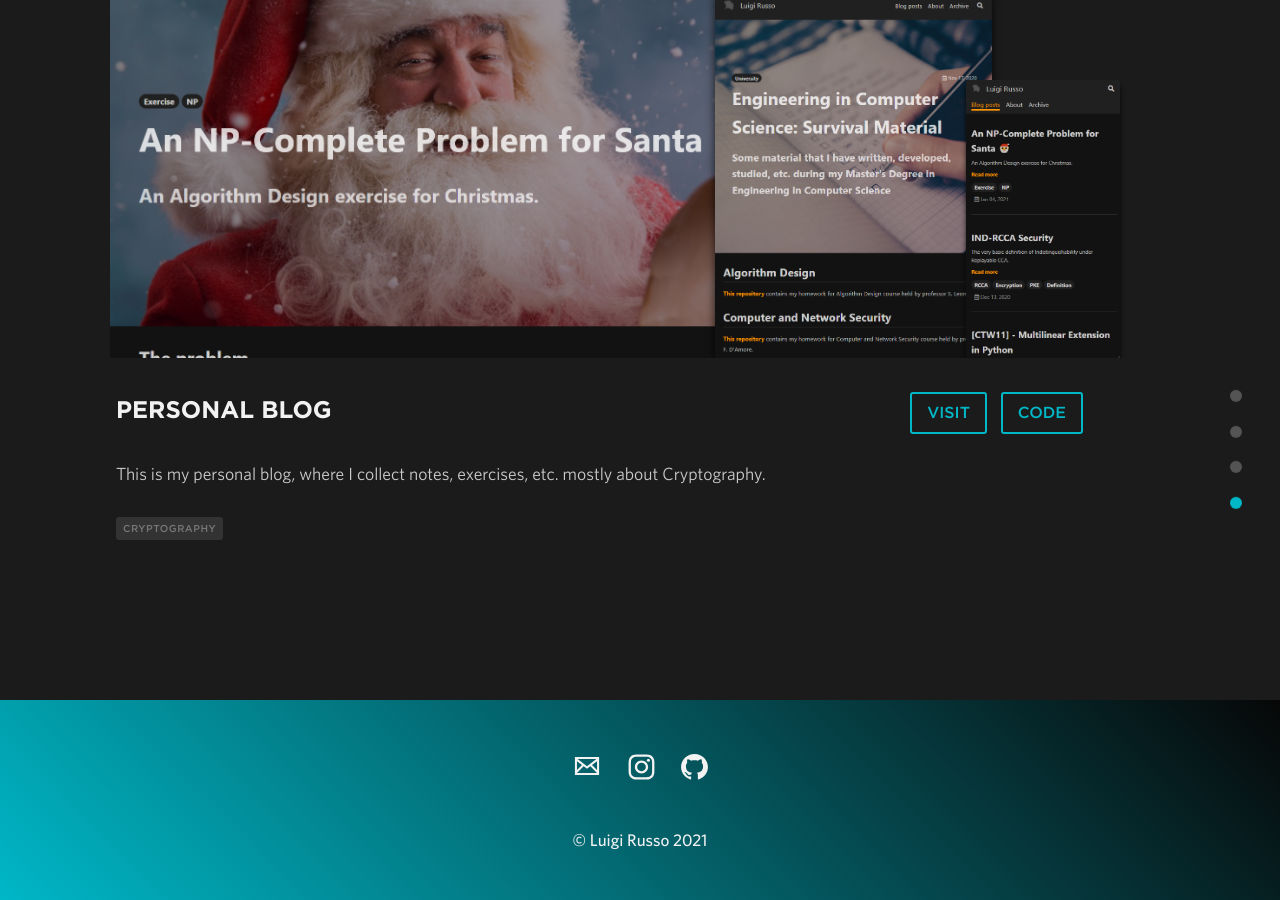
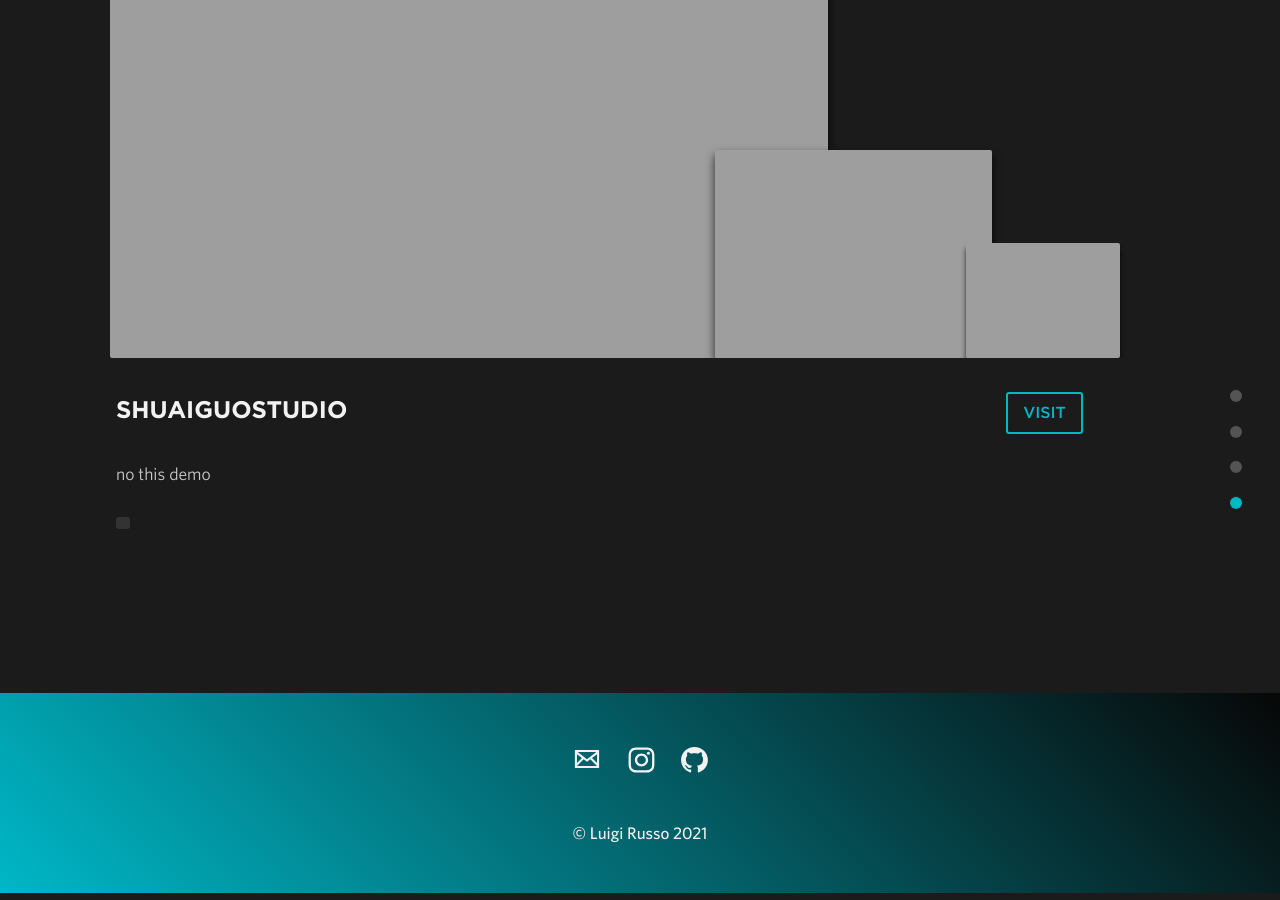
Before and after one commit to dongfangbotao/shuaiguostudio, a Jekyll site: the page built from index.html, in a window 1280 px wide and 900 px high, scrolled down 3275 px. Built offline with Jekyll 4.4.1, drawn with Linux system fonts in a browser that asks for light colours; nearby versions of some CDN libraries.

Commit message:
Update portfolio.yml

```diff
--- a/_data/portfolio.yml
+++ b/_data/portfolio.yml
@@ -1,7 +1,7 @@
-- title: Personal Blog
-  demo: https://lrusso96.github.io/blog
-  code: https://github.com/lrusso96/blog
-  description: This is my personal blog, where I collect notes, exercises, etc. mostly about Cryptography.
-  img: blog
+- title: shuaiguostudio
+  demo:
+  code:
+  description: no this demo
+  img:
   used:
-    - thing: cryptography
+    - thing:
```
